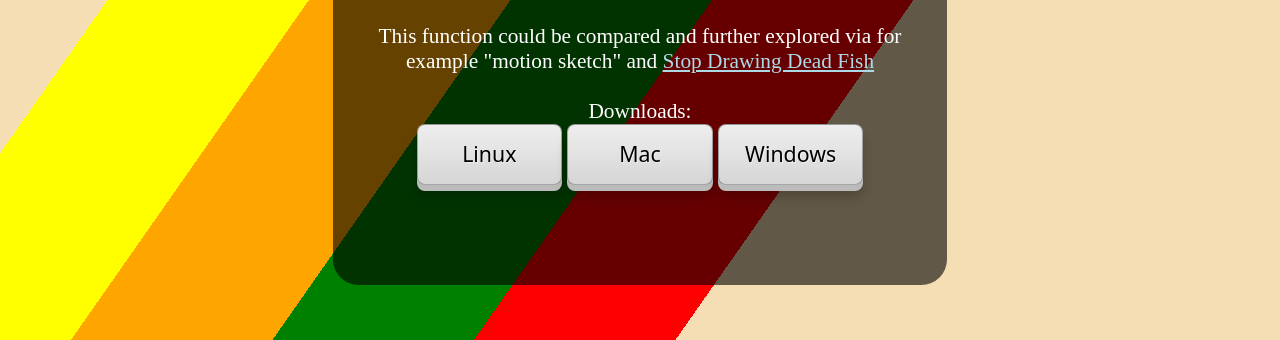
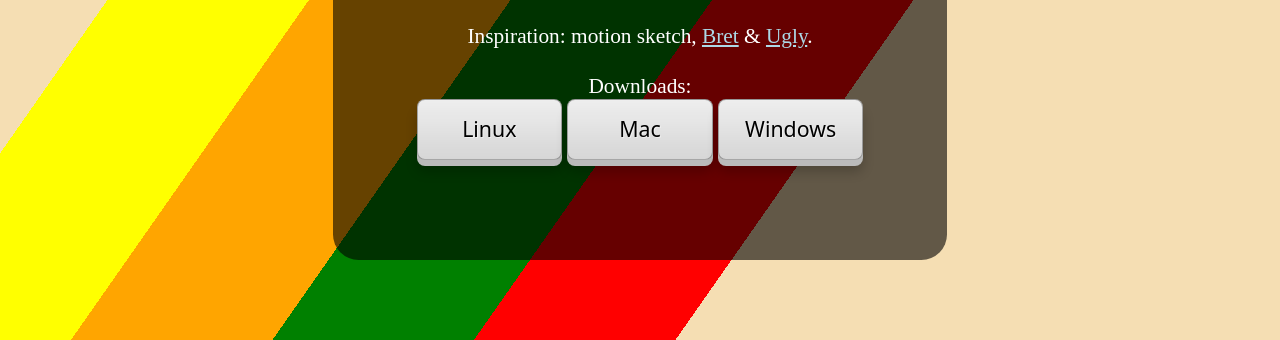
Before and after one commit to flurick/Potion, a plain HTML site: page index.html in a window 1280 px wide. Shown: the part 710-1050 px from the top of the page. Drawn offline with Linux system fonts and the light colour scheme.

Commit message:
Update index.html

```diff
--- a/index.html
+++ b/index.html
@@ -3,7 +3,7 @@
   <p>Potion is a small tool to perform and record motion with images, a realtime wysiwyg of motion design if you will.</p>
 
   <img src=https://user-images.githubusercontent.com/3645797/202554031-b30d2725-a0e0-4a93-9183-12493f889a15.png height=300px />
-  <p>This function could be compared and further explored via for example "motion sketch" and <a href=https://youtu.be/ZfytHvgHybA>Stop Drawing Dead Fish</a></p>
+  <p>Inspiration: motion sketch, <a href=https://youtu.be/ZfytHvgHybA>Bret</a> & <a href=https://youtu.be/ILzE1TUK_p4>Ugly</a>.</p>
 <br />
 <p>Downloads:</p>
 <a class=button href=https://github.com/flurick/Potion/releases/download/prealpha2/potion.prealpha.x86_64.zip>Linux</a>
```
